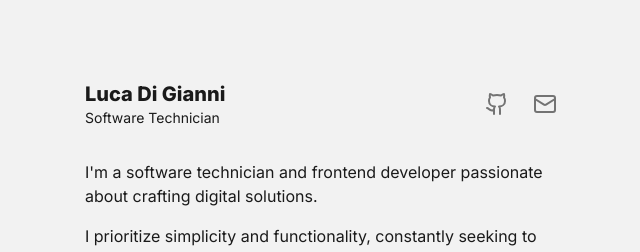
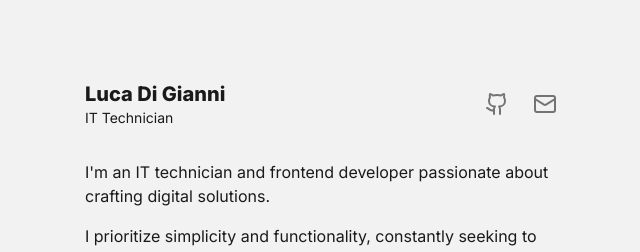
Before and after one commit to ldgni/ldgni.io, a Next.js app: page / in a window 1280 px wide. Shown: the top 252 px of the page, without its empty margins (315-955 px from the left). Built offline with nearby package versions, Linux system fonts and the light colour scheme.

Commit message:
style: clarify role

```diff
--- a/src/app/layout.tsx
+++ b/src/app/layout.tsx
@@ -8,7 +8,7 @@ const inter = Inter({ subsets: ["latin"] });
 
 export const metadata: Metadata = {
   title: "Luca Di Gianni",
-  description: "Software technician and frontend developer",
+  description: "IT technician and frontend developer",
   icons: {
     icon: "/favicon.ico",
     shortcut: "/favicon-16x16.png",
@@ -16,7 +16,7 @@ export const metadata: Metadata = {
   },
   openGraph: {
     title: "Luca Di Gianni",
-    description: "Software technician and frontend developer",
+    description: "IT technician and frontend developer",
     url: "https://ldgni.io",
     siteName: "Luca Di Gianni",
     type: "website",
--- a/src/app/page.tsx
+++ b/src/app/page.tsx
@@ -18,7 +18,7 @@ export default function Home() {
       <header className="mb-8 flex items-center justify-between">
         <div>
           <h1 className="text-xl font-extrabold">Luca Di Gianni</h1>
-          <p className="text-sm">Software Technician</p>
+          <p className="text-sm">IT Technician</p>
         </div>
         <div className="flex gap-2">
           <a
@@ -39,8 +39,8 @@ export default function Home() {
       <main>
         <div className="mb-8 flex flex-col gap-4">
           <p>
-            I&apos;m a software technician and frontend developer passionate
-            about crafting digital solutions.
+            I&apos;m an IT technician and frontend developer passionate about
+            crafting digital solutions.
           </p>
           <p>
             I prioritize simplicity and functionality, constantly seeking to
```
